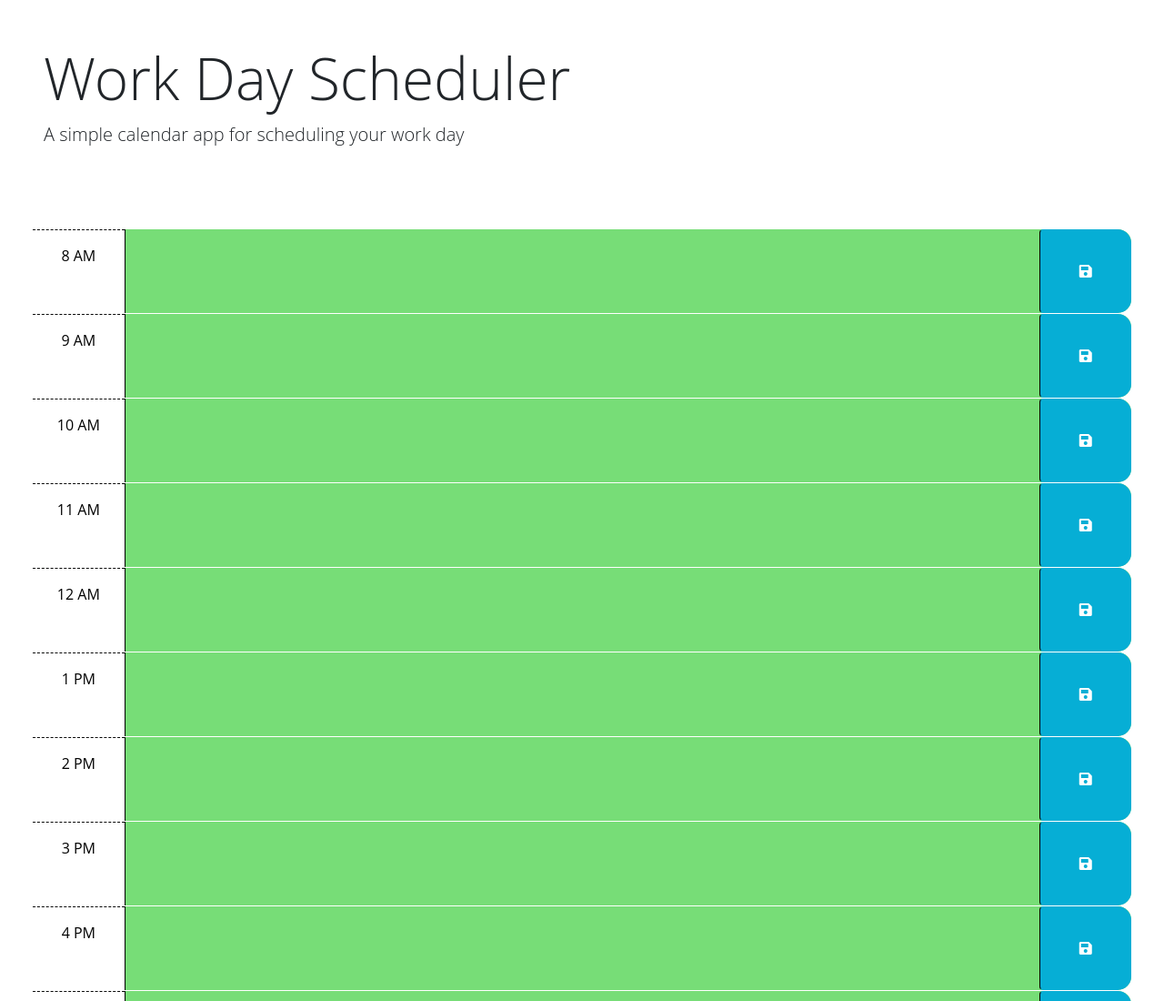
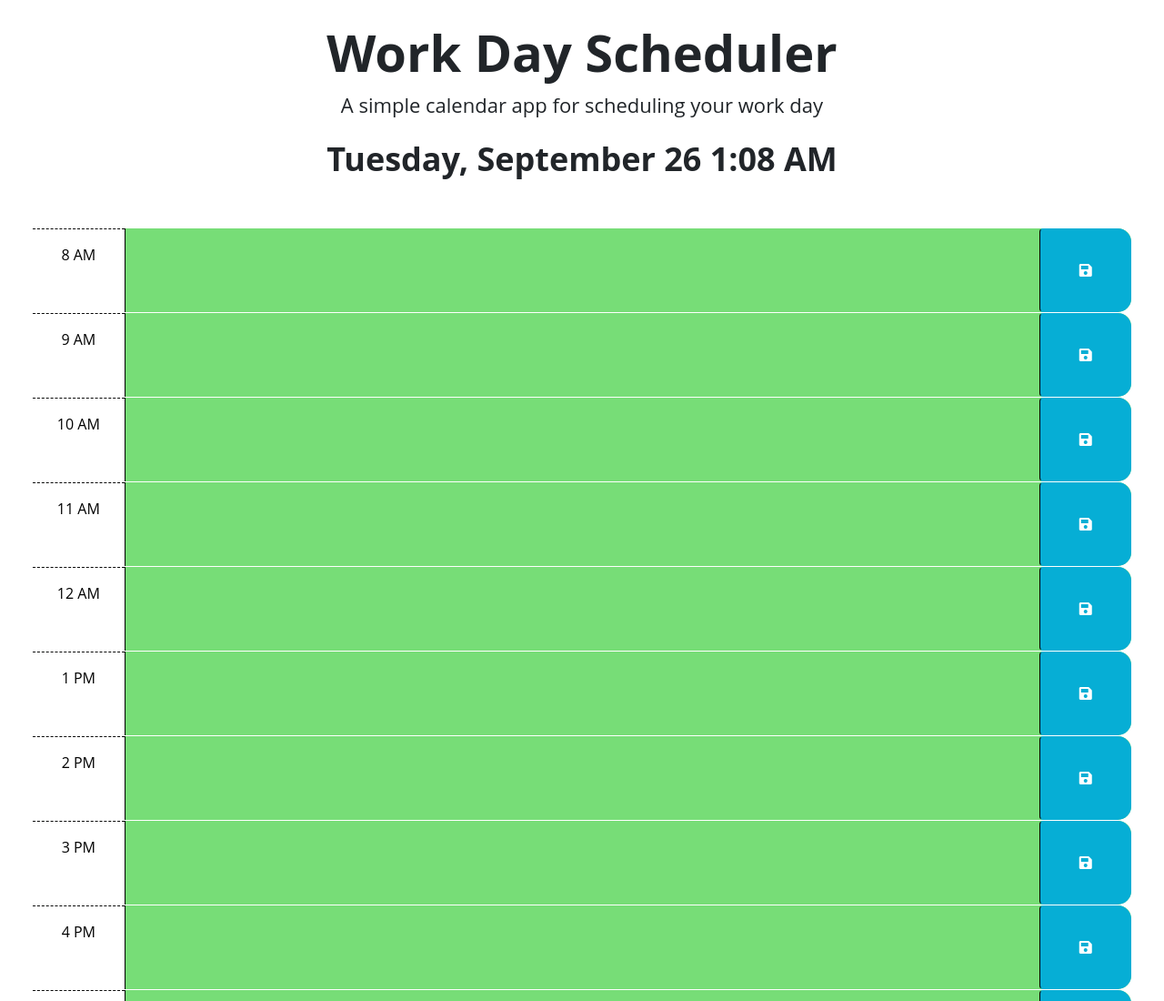
Before and after one commit to eymerin/Work-Day-Scheduler, a plain HTML site: page Develop/index.html in a window 1280 px wide. Shown: the top 1100 px of the page at 91% size. Drawn offline with nearby package versions, Linux system fonts and the light colour scheme.

Commit message:
updated js, added css classes

```diff
--- a/Develop/index.html
+++ b/Develop/index.html
@@ -23,59 +23,17 @@
     <link rel="stylesheet" href="style.css" />
     <title>Work Day Scheduler</title>
   </head>
-
   <body>
-    <header class="p-5 mb-4">
-      <h1 class="display-3">Work Day Scheduler</h1>
-      <p class="lead">A simple calendar app for scheduling your work day</p>
-      <p id="currentDay" class="lead"></p>
+    <header id = "head" class="p-4 mb-4 text-center">
+      <h1 class="display-4 bold">Work Day Scheduler</h1>
+      <p class="intro">A simple calendar app for scheduling your work day</p>
     </header>
     <div id="container" class="container-fluid px-5">
-      <!-- Use class for "past", "present", and "future" to apply styles to the
-        time-block divs accordingly. The javascript will need to do this by
-        adding/removing these classes on each div by comparing the hour in the
-        id to the current hour. The html provided below is meant to be an example
-        demonstrating how the css provided can be leveraged to create the
-        desired layout and colors. The html below should be removed or updated
-        in the finished product. Remember to delete this comment once the
-        code is implemented.
-        -->
-
-      <!-- Example of a past time block. The "past" class adds a gray background color. -->
-      <!--
-      <div id="hour-9" class="row time-block past">
-        <div class="col-2 col-md-1 hour text-center py-3">9AM</div>
-        <textarea class="col-8 col-md-10 description" rows="3"> </textarea>
-        <button class="btn saveBtn col-2 col-md-1" aria-label="save">
-          <i class="fas fa-save" aria-hidden="true"></i>
-        </button>
-      </div>
-
-      <div id="hour-10" class="row time-block present">
-        <div class="col-2 col-md-1 hour text-center py-3">10AM</div>
-        <textarea class="col-8 col-md-10 description" rows="3"> </textarea>
-        <button class="btn saveBtn col-2 col-md-1" aria-label="save">
-          <i class="fas fa-save" aria-hidden="true"></i>
-        </button>
-      </div>
-
-      <div id="hour-11" class="row time-block future">
-        <div class="col-2 col-md-1 hour text-center py-3">11AM</div>
-        <textarea class="col-8 col-md-10 description" rows="3"> </textarea>
-        <button class="btn saveBtn col-2 col-md-1" aria-label="save">
-          <i class="fas fa-save" aria-hidden="true"></i>
-        </button>
-      </div>
-          -->
     </div>
-
-
     <script src="https://cdnjs.cloudflare.com/ajax/libs/jquery/3.2.1/jquery.min.js"></script>
     <script src="https://cdn.jsdelivr.net/npm/dayjs@1.11.3/dayjs.min.js"
     integrity="sha256-iu/zLUB+QgISXBLCW/mcDi/rnf4m4uEDO0wauy76x7U="
     crossorigin="anonymous"></script>
-    <!-- moment.js to set AM/PM -->
-
     <script src="script.js"></script>
   </body>
 </html>
--- a/Develop/script.js
+++ b/Develop/script.js
@@ -4,23 +4,20 @@
 
 $(function () {
 
-  // This code should use the id in the containing time-block as a key to save the user input in local storage.
-  // How can DOM traversal be used to get the "hour-x" id of the time-block containing the button that was clicked?
+  // gets current time and date and displays it
+  var currentTime = dayjs().format("dddd, MMMM D h:mm A");
+  var timeDate = $(`<div class="bold date">${currentTime}</div>`);
+  $("#head").append(timeDate);
 
-
-
-  // time block creation function - use for loop to create a timeblock ex-"hour-9" html element inside
-  // container div for every hour 9-18 containing columns for hour, text area, save button compare each
-  // time block time value to current time and add classes for past, present, and future to timeblock object
   // Create the div element
   $(document).ready(function() {
 
+    // build calendar
     for(let time of [8,9,10,11,12,13,14,15,16,17,18,19]){
-      console.log(time);
+
+      // declare variables
       var currentHour12 = parseInt(dayjs().format("h"));
-      console.log(currentHour12);
       var currentHour24 = parseInt(dayjs().format("H"));
-      console.log(currentHour24);
       var timeClass;
       var amPM = " AM";
 
@@ -39,9 +36,9 @@ $(function () {
       if (time>12){
         time -= 12;
         amPM = " PM"
-
       }
 
+      // Build timeboxes
       var divElement = $(`<div id="hour-${time}" class="row time-block ${timeClass}"></div>`);
       $("#container").append(divElement);
       $(`#hour-${time}`).append(`<div class= 'col-2 col-md-1 hour text-center py-3'>${time+amPM}</div>`);
@@ -49,6 +46,9 @@ $(function () {
       $(`#hour-${time}`).append("<button class='btn saveBtn col-2 col-md-1' aria-label='save'> <i class='fas fa-save' aria-hidden='true'></i> </button>");
 
       // read from local storage to populate textareas
+
+      //let #hour-${time}.textarea = localStorage.getItem(#hour-${time});
+
       // TODO: Add code to get any user input that was saved in localStorage and set
       // the values of the corresponding textarea elements. HINT: How can the id
       // attribute of each time-block be used to do this?
@@ -68,15 +68,12 @@ $(function () {
 
   // save button - on click, set timeblock hour as key and entered text (with appended current time)
   // as value to local storage
-  // localStorage.setItem(key, value);
+  localStorage.setItem(key, value);
   //const button = document.getElementById('hour-10');
 
-  //button.addEventListener('click', function() {
-  //  const currentDate = dayjs();
-  //  console.log(currentDate.format('YYYY-MM-DD HH:mm:ss'));
-  //  var formattedDate = currentDate.format("h:mm A");
-  //  console.log(formattedDate);
-  //});
+  button.addEventListener('click', function() {
+
+  });
 
   // TODO: Add code to display the current date in the header of the page.
 
--- a/Develop/style.css
+++ b/Develop/style.css
@@ -10,6 +10,22 @@ textarea {
   color: #000000;
   border-left: 1px solid black;
   padding: 10px;
+}
+
+.head {
+  position:fixed;
+}
+
+.date {
+  font-size: 36px;
+}
+
+.intro {
+  font-size: 22px;
+}
+
+.bold {
+  font-weight: bold;
 }
 
 .description {
```
